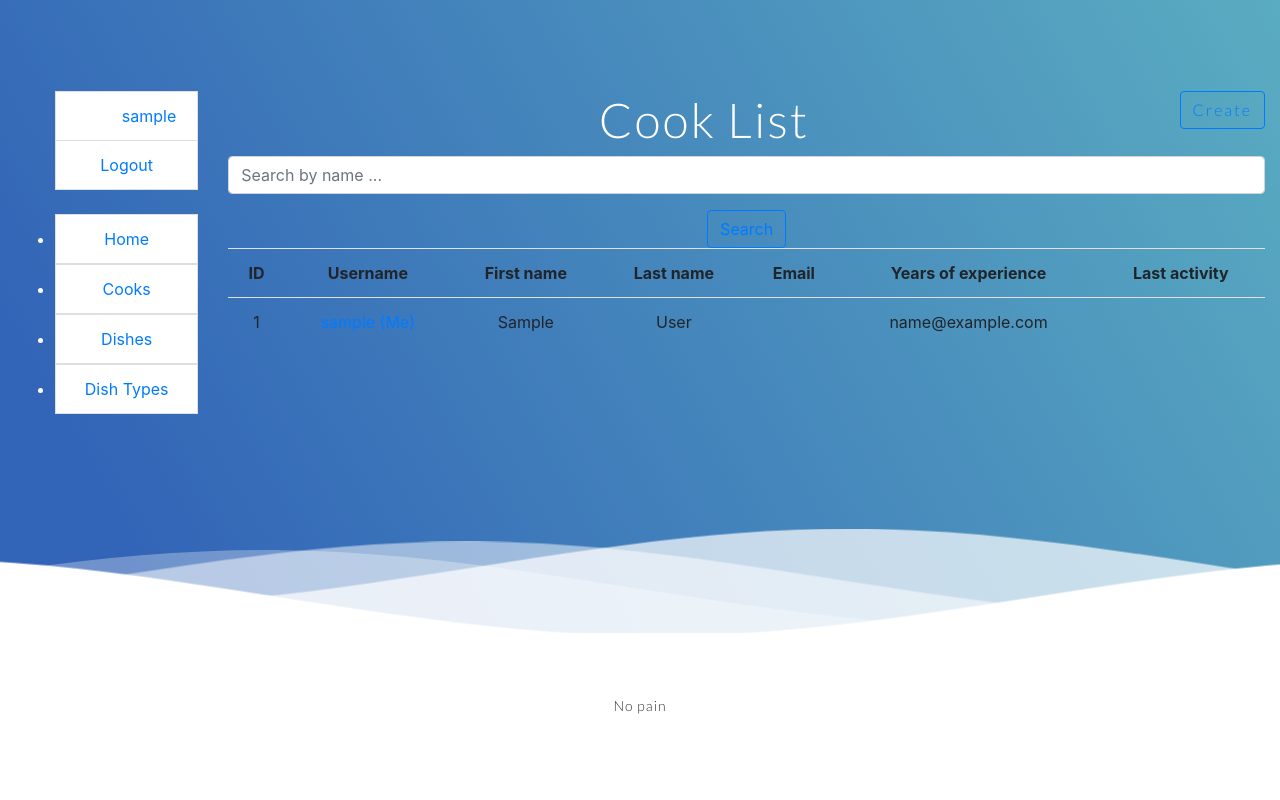
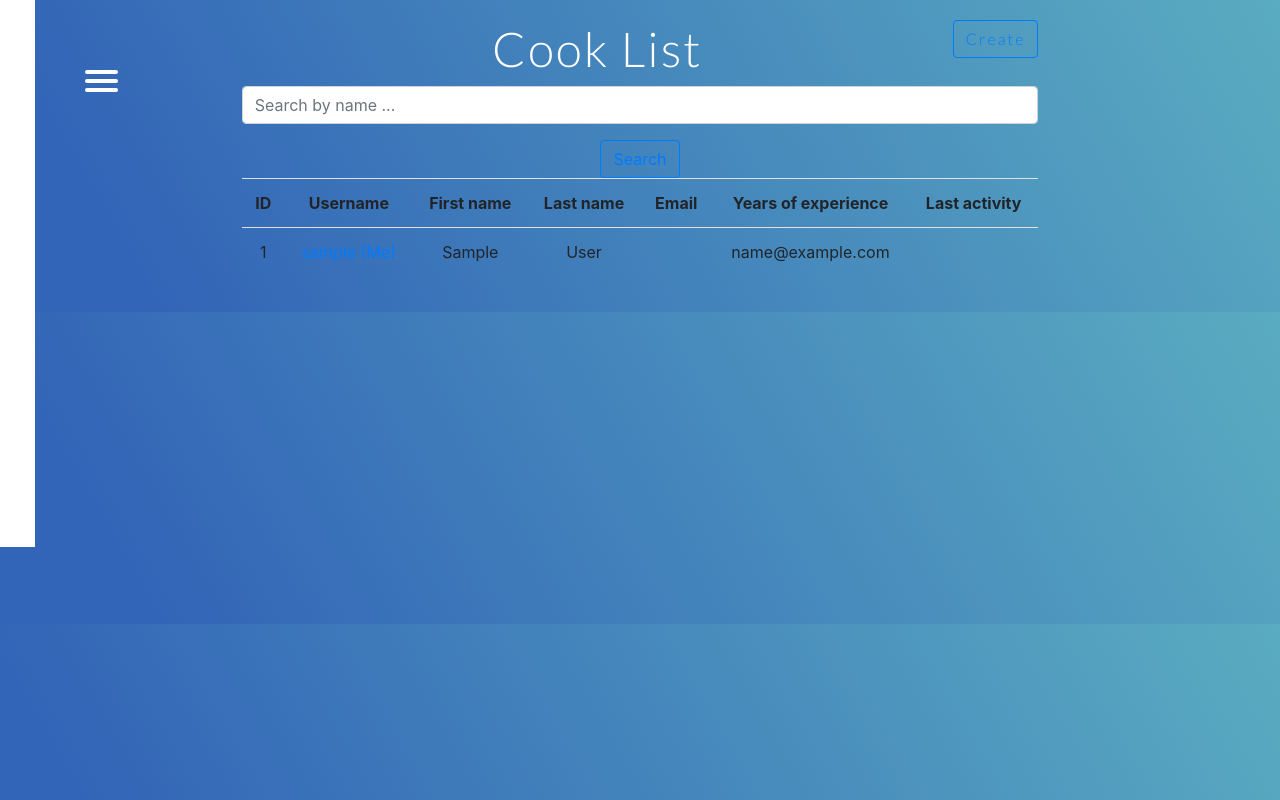
Before and after one commit to Anatolii-Poznyak/this_is_kitchen, a Django app: page /cooks/ in a window 1280 px wide. Run offline with Django 4.2, Linux system fonts and the light colour scheme; the visitor is signed in with stand-in values (Sample User, id 1); data comes from the database, SQL or seed files in the repository; some libraries are stand-ins or nearby versions.

Commit message:
Nice sidebar checkpoint

```diff
--- a/kitchen/views.py
+++ b/kitchen/views.py
@@ -153,6 +153,8 @@ class CookListView(LoginRequiredMixin, generic.ListView):
 class CookDetailView(LoginRequiredMixin, generic.DetailView):
     model = Cook
     queryset = Cook.objects.all().prefetch_related("dishes__dish_type")
+    paginate_by = 5
+
 
 
 class CookCreateView(LoginRequiredMixin, generic.CreateView):
--- a/static/kitchen/styles.css
+++ b/static/kitchen/styles.css
@@ -1,17 +1,19 @@
 @import url(//fonts.googleapis.com/css?family=Lato:300:400);
-
-body {
-    margin-top: 20px;
-}
 
 .link-to-page {
     float: right;
     margin: 0 2px 0 2px;
 }
 
+
 body {
-  margin:0;
+  margin:20px;
+  background: linear-gradient(60deg, rgba(50,100,183,1) 10%, rgba(90,172,193,1) 100%);
+  position:relative;
+  text-align:center;
+  color:white;
 }
+
 
 h1 {
   font-family: 'Lato', sans-serif;
@@ -26,89 +28,133 @@ p {
   color: #333333;
 }
 
-.header {
-  position:relative;
-  text-align:center;
-  background: linear-gradient(60deg, rgba(50,100,183,1) 10%, rgba(90,172,193,1) 100%);
-  color:white;
-}
-.logo {
-  width:50px;
-  fill:white;
-  padding-right:15px;
-  display:inline-block;
-  vertical-align: middle;
+
+/* ############################## NEW THING ######################################### */
+
+
+#menuToggle {
+  display: block;
+  position: relative;
+  top: 50px;
+  left: 50px;
+
+  z-index: 1;
+
+  -webkit-user-select: none;
+  user-select: none;
 }
 
-.inner-header {
-  height:65vh;
-  width:100%;
-  margin: 0;
-  padding: 0;
+#menuToggle a {
+  text-decoration: none;
+  color: #232323;
+
+  transition: color 0.4s ease;
 }
 
-.flex { /*Flexbox for containers*/
-  display: flex;
-  justify-content: center;
-  align-items: center;
-  text-align: center;
+#menuToggle a:hover {
+  color: tomato;
 }
 
-.waves {
-  position:relative;
-  width: 100%;
-  height:15vh;
-  margin-bottom:-7px; /*Fix for safari gap*/
-  min-height:100px;
-  max-height:150px;
+#menuToggle input {
+  display: block;
+  width: 40px;
+  height: 32px;
+  position: absolute;
+  top: -7px;
+  left: -5px;
+
+  cursor: pointer;
+
+  opacity: 0; /* hide this */
+  z-index: 2; /* and place it over the hamburger */
+
+  -webkit-touch-callout: none;
 }
 
-.content {
-  position:relative;
-  height:20vh;
-  text-align:center;
-  background-color: white;
+/*
+ * Just a quick hamburger
+ */
+#menuToggle span {
+  display: block;
+  width: 33px;
+  height: 4px;
+  margin-bottom: 5px;
+  position: relative;
+
+  background: white;
+  border-radius: 3px;
+
+  z-index: 1;
+
+  transform-origin: 4px 0px;
+
+  transition: transform 0.5s cubic-bezier(0.77, 0.2, 0.05, 1),
+    background 0.5s cubic-bezier(0.77, 0.2, 0.05, 1), opacity 0.55s ease;
 }
 
-/* Animation */
+#menuToggle span:first-child {
+  transform-origin: 0% 0%;
+}
 
-.parallax > use {
-  animation: move-forever 25s cubic-bezier(.55,.5,.45,.5)     infinite;
+#menuToggle span:nth-last-child(2) {
+  transform-origin: 0% 100%;
 }
-.parallax > use:nth-child(1) {
-  animation-delay: -2s;
-  animation-duration: 7s;
+
+/*
+ * Transform all the slices of hamburger
+ * into a crossmark.
+ */
+#menuToggle input:checked ~ span {
+  opacity: 1;
+  transform: rotate(45deg) translate(-2px, -1px);
+  background: #232323;
 }
-.parallax > use:nth-child(2) {
-  animation-delay: -3s;
-  animation-duration: 10s;
+
+/*
+ * But let's hide the middle one.
+ */
+#menuToggle input:checked ~ span:nth-last-child(3) {
+  opacity: 0;
+  transform: rotate(0deg) scale(0.2, 0.2);
 }
-.parallax > use:nth-child(3) {
-  animation-delay: -4s;
-  animation-duration: 13s;
+
+/*
+ * Ohyeah and the last one should go the other direction
+ */
+#menuToggle input:checked ~ span:nth-last-child(2) {
+  transform: rotate(-45deg) translate(0, -1px);
 }
-.parallax > use:nth-child(4) {
-  animation-delay: -5s;
-  animation-duration: 20s;
+
+/*
+ * Make this absolute positioned
+ * at the top left of the screen
+ */
+#menu {
+  position: absolute;
+  width: 200px;
+  margin: -100px 0 0 -50px;
+  padding: 50px;
+  padding-top: 125px;
+
+  background: white;
+  list-style-type: none;
+  -webkit-font-smoothing: antialiased;
+  /* to stop flickering of text in safari */
+
+  transform-origin: 0% 0%;
+  transform: translate(-100%, 0);
+
+  transition: transform 0.5s cubic-bezier(0.77, 0.2, 0.05, 1);
 }
-@keyframes move-forever {
-  0% {
-   transform: translate3d(-90px,0,0);
-  }
-  100% {
-    transform: translate3d(85px,0,0);
-  }
+
+#menu li {
+  padding: 10px 0;
+  font-size: 22px;
 }
-/*Shrinking for mobile*/
-@media (max-width: 768px) {
-  .waves {
-    height:40px;
-    min-height:40px;
-  }
-  .content {
-    height:30vh;
-  }
-  h1 {
-    font-size:24px;
-  }
+
+/*
+ * And let's slide it in from the left
+ */
+#menuToggle input:checked ~ ul {
+  transform: none;
 }
--- a/templates/base.html
+++ b/templates/base.html
@@ -9,69 +9,25 @@
       href="https://cdn.jsdelivr.net/npm/bootstrap@4.5.3/dist/css/bootstrap.min.css"
       integrity="sha384-TX8t27EcRE3e/ihU7zmQxVncDAy5uIKz4rEkgIXeMed4M0jlfIDPvg6uqKI2xXr2"
       crossorigin="anonymous">
-{#  <link href="https://fonts.googleapis.com/css?family=Raleway:300" rel="stylesheet" />#}
+
   <!-- Add additional CSS in static file -->
   {% load static %}
   <link rel="stylesheet" href="{% static 'kitchen/styles.css' %}">
-{#  <link rel="stylesheet" href="{% static 'kitchen/style.scss' %}">#}
+
 
 </head>
 
 <body>
-<div class="header">
-<!--Content before waves-->
-  <div class="inner-header flex">
-    <div class="container-fluid">
-      <div class="row">
-        <div class="col-sm-2">
-
-          {% block sidebar %}
-            {% include "includes/sidebar.html" %}
-          {% endblock %}
-
-        </div>
-        <div class="col-sm-10 ">
-
-          {% block content %}{% endblock %}
-
-          {% block pagination %}
-            {% include "includes/pagination.html" %}
-          {% endblock %}
-
-        </div>
+  <div class="container-fluid">
+    <div class="row">
+      <div class="col-sm-2">
+        {% block sidebar %}{% include "includes/sidebar.html" %}{% endblock %}
+      </div>
+      <div class="col-sm-8 ">
+        {% block content %}{% endblock %}
+        {% block pagination %}{% include "includes/pagination.html" %}{% endblock %}
       </div>
     </div>
-
   </div>
-
-<!--Waves Container-->
-  <div>
-    <svg class="waves" xmlns="http://www.w3.org/2000/svg" xmlns:xlink="http://www.w3.org/1999/xlink" viewBox="0 24 150 28" preserveAspectRatio="none" shape-rendering="auto">
-      <defs>
-        <path id="gentle-wave" d="M-160 44c30 0 58-18 88-18s 58 18 88 18 58-18 88-18 58 18 88 18 v44h-352z" />
-      </defs>
-    <g class="parallax">
-      <use xlink:href="#gentle-wave" x="48" y="0" fill="rgba(255,255,255,0.7" />
-      <use xlink:href="#gentle-wave" x="48" y="3" fill="rgba(255,255,255,0.5)" />
-      <use xlink:href="#gentle-wave" x="48" y="5" fill="rgba(255,255,255,0.3)" />
-      <use xlink:href="#gentle-wave" x="48" y="7" fill="#fff" />
-    </g>
-    </svg>
-  </div>
-<!--Waves end-->
-
-</div>
-<!--Header ends-->
-
-<!--Content starts-->
-<div class="content flex">
-
-  <p>No pain </p>
-</div>
-<!--Content ends-->
-
-
-
 </body>
-
 </html>
--- a/templates/includes/sidebar.html
+++ b/templates/includes/sidebar.html
@@ -1,15 +1,53 @@
-<ul class="sidebar-nav">
-  {% if user.is_authenticated %}
-    <li class="list-group-item">User: <a href="{{ user.get_absolute_url }}">{{ user.get_username }}</a></li>
-    <li class="list-group-item"><a href="{% url 'logout'%}?next={{request.path}}">Logout</a></li>
-  {% else %}
-    <li class="list-group-item"><a href="{% url 'login'%}?next={{request.path}}">Login</a></li>
-  {% endif %}
+{#<ul class="sidebar-nav">#}
+{#  {% if user.is_authenticated %}#}
+{#    <li class="list-group-item">User: <a href="{{ user.get_absolute_url }}">{{ user.get_username }}</a></li>#}
+{#    <li class="list-group-item"><a href="{% url 'logout'%}?next={{request.path}}">Logout</a></li>#}
+{#  {% else %}#}
+{#    <li class="list-group-item"><a href="{% url 'login'%}?next={{request.path}}">Login</a></li>#}
+{#  {% endif %}#}
+{##}
+{#  <br>#}
+{##}
+{#  <li><a class="list-group-item" href="{% url 'kitchen:index' %}">Home</a></li>#}
+{#  <li><a class="list-group-item" href="{% url 'kitchen:cook-list' %}">Cooks</a></li>#}
+{#  <li><a class="list-group-item" href="{% url 'kitchen:dish-list' %}">Dishes</a></li>#}
+{#  <li><a class="list-group-item" href="{% url 'kitchen:dish-type-list' %}">Dish Types</a></li>#}
+{#</ul>#}
+<nav role="navigation">
+  <div id="menuToggle">
+    <!--
+    A fake / hidden checkbox is used as click reciever,
+    so you can use the :checked selector on it.
+    -->
+    <input type="checkbox" />
 
-  <br>
+    <!--
+    Some spans to act as a hamburger.
 
-  <li><a class="list-group-item" href="{% url 'kitchen:index' %}">Home</a></li>
-  <li><a class="list-group-item" href="{% url 'kitchen:cook-list' %}">Cooks</a></li>
-  <li><a class="list-group-item" href="{% url 'kitchen:dish-list' %}">Dishes</a></li>
-  <li><a class="list-group-item" href="{% url 'kitchen:dish-type-list' %}">Dish Types</a></li>
-</ul>
+    They are acting like a real hamburger,
+    not that McDonalds stuff.
+    -->
+    <span></span>
+    <span></span>
+    <span></span>
+
+    <!--
+    Too bad the menu has to be inside of the button
+    but hey, it's pure CSS magic.
+    -->
+    <ul id="menu">
+      {#<ul class="sidebar-nav">#}
+      {% if user.is_authenticated %}
+        User: <a href="{{ user.get_absolute_url }}"><li>{{ user.get_username }}</li></a>
+        <a href="{% url 'logout'%}?next={{request.path}}"><li>Logout</li></a>
+      {% else %}
+        <a href="{% url 'login'%}?next={{request.path}}"><li>Login</li></a>
+      {% endif %}
+      <a href="{% url 'kitchen:index' %}"><li>Home</li></a>
+      <a href="{% url 'kitchen:cook-list' %}"><li>Cooks</li></a>
+      <a href="{% url 'kitchen:dish-list' %}"><li>Dishes</li></a>
+      <a href="{% url 'kitchen:dish-type-list' %}"><li>Dish Types</li></a>
+
+    </ul>
+  </div>
+</nav>
--- a/templates/kitchen/dish_form.html
+++ b/templates/kitchen/dish_form.html
@@ -12,3 +12,5 @@
   <a href="javascript:history.back()" class="btn btn-outline-secondary">Cancel</a>
   </form>
 {% endblock %}
+
+{
--- a/templates/kitchen/index.html
+++ b/templates/kitchen/index.html
@@ -3,7 +3,6 @@
 
 {% block content %}
   <h1>Welcome to the kitchen service!</h1>
-  <p>Welcome to Best Kitchen Service!</p>
   <p>The Kitchen service has the following record counts:</p>
   <ul>
     <li><strong>Cooks: </strong> {{ num_cooks }}</li>
@@ -15,6 +14,4 @@
       {{ num_visits }} time{{ num_visits|pluralize }}.
   </p>
 
-
-
 {% endblock %}
```
Also changed, not shown: static/kitchen/style.scss (deleted, +0 -106 lines), templates/kitchen/cook_detail.html (+27 -14 lines).
